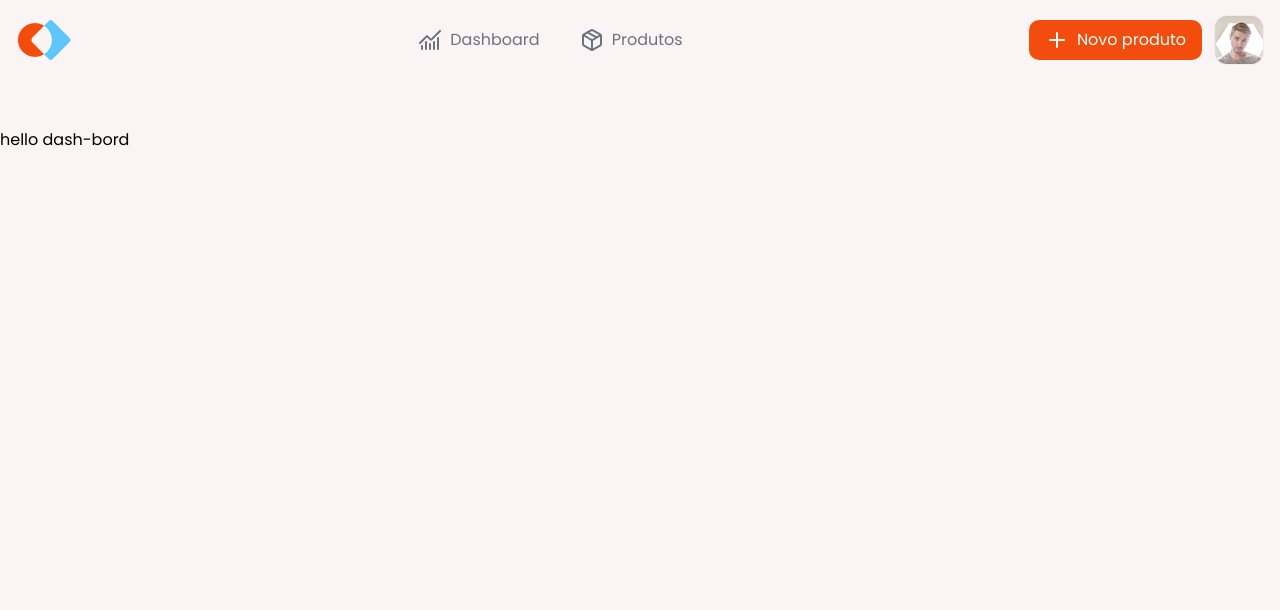
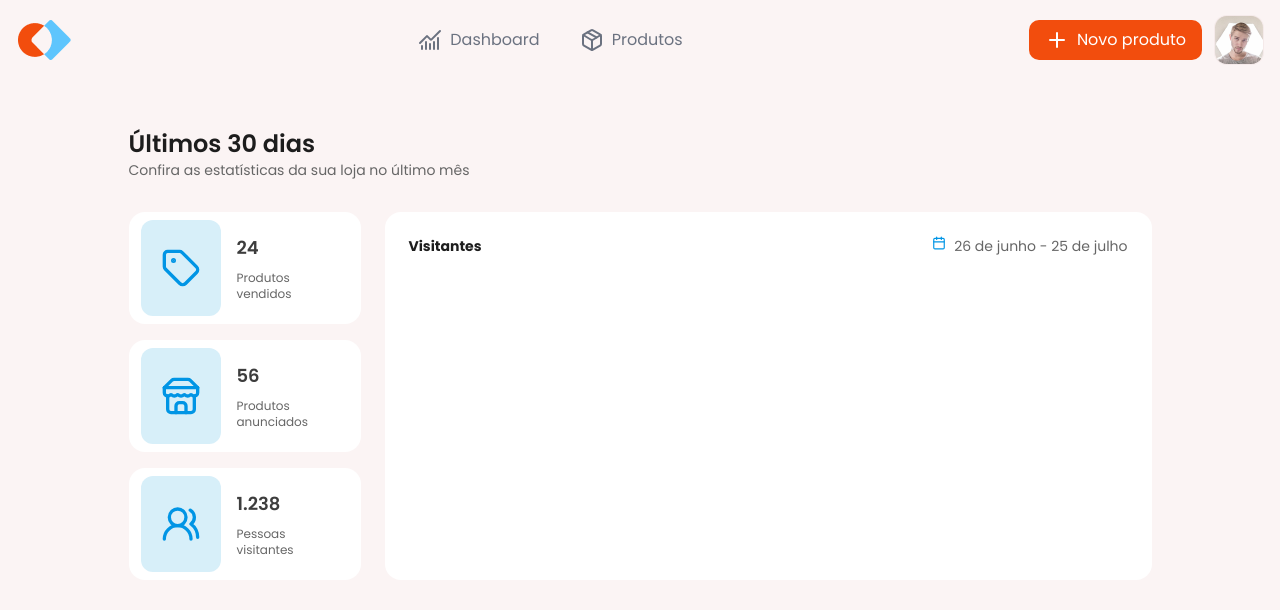
Before and after one commit to cesar7722a/Gestao-de-Marktplace, a React (Vite) app: page /dash-bord in a window 1280 px wide. Shown: the top 610 px of the page. Built offline with nearby package versions, Linux system fonts and the light colour scheme.

Commit message:
feat:estilizando a dash-bord

```diff
--- /dev/null
+++ b/src/pages/dash-bord/card-total-produtos.tsx
@@ -0,0 +1,11 @@
+interface CardToatalProdutosProps {
+  children: React.ReactNode;
+}
+
+export function CardToatalProdutos({ children }: CardToatalProdutosProps) {
+  return (
+    <div className="pl-3 pr-7 flex gap-4 bg-white h-28 items-center rounded-2xl">
+      {children}
+    </div>
+  );
+}
--- /dev/null
+++ b/src/pages/dash-bord/icon.tsx
@@ -0,0 +1,11 @@
+interface IconProps {
+  children: React.ReactNode;
+}
+
+export function Icon({ children }: IconProps) {
+  return (
+    <span className="rounded-xl bg-blueLight h-24 w-20 flex items-center justify-center">
+      {children}
+    </span>
+  );
+}
--- a/src/pages/dash-bord/index.tsx
+++ b/src/pages/dash-bord/index.tsx
@@ -1,3 +1,54 @@
+import { Calendar, Store, Tag, UsersRound } from "lucide-react";
+import { Container } from "../../components/container";
+import { HeaderText } from "../../components/headerText";
+import { CardToatalProdutos } from "./card-total-produtos";
+import { Icon } from "./icon";
+import { Text } from "./text";
+
 export function DashBord() {
-  return <div>hello dash-bord</div>;
+  return (
+    <Container>
+      <div>
+        <HeaderText
+          headerPrimary="Últimos 30 dias"
+          headerSecundary="Confira as estatísticas da sua loja no último mês"
+        />
+      </div>
+      <div className="flex gap-6">
+        <div className="space-y-4">
+          <CardToatalProdutos>
+            <Icon>
+              <Tag className="size-10 text-blueDark" />
+            </Icon>
+            <Text textPrimary="24" textSecundary="Produtos vendidos" />
+          </CardToatalProdutos>
+
+          <CardToatalProdutos>
+            <Icon>
+              <Store className="size-10 text-blueDark" />
+            </Icon>
+            <Text textPrimary="56" textSecundary="Produtos anunciados" />
+          </CardToatalProdutos>
+
+          <CardToatalProdutos>
+            <Icon>
+              <UsersRound className="size-10 text-blueDark" />
+            </Icon>
+            <Text textPrimary="1.238" textSecundary="Pessoas visitantes" />
+          </CardToatalProdutos>
+        </div>
+        <div className="w-[767px] px-6 pt-6 pb-5 bg-white rounded-2xl space-y-7">
+          <div className="flex justify-between">
+            <h1 className="text-sm text-textG font-bold">Visitantes</h1>
+            <span className="flex gap-2">
+              <Calendar className="size-[14px] text-blueDark" />
+              <h2 className="text-sm text-textPrimary">
+                26 de junho - 25 de julho
+              </h2>
+            </span>
+          </div>
+        </div>
+      </div>
+    </Container>
+  );
 }
--- /dev/null
+++ b/src/pages/dash-bord/text.tsx
@@ -0,0 +1,15 @@
+interface Text {
+  textPrimary: string;
+  textSecundary: string;
+}
+
+export function Text({ textPrimary, textSecundary }: Text) {
+  return (
+    <span className="space-y-2">
+      <h1 className="text-lg text-textSecondary font-semibold">
+        {textPrimary}
+      </h1>
+      <h2 className="text-xs text-textPrimary w-24">{textSecundary}</h2>
+    </span>
+  );
+}
--- a/tailwind.config.js
+++ b/tailwind.config.js
@@ -17,6 +17,8 @@ export default {
         bgBlue: "#009CF0",
         blueSengudary: "#5EC5FD",
         bgGeral: "#F5EAEA",
+        blueLight: "#D7EFF9",
+        blueDark: "#0095E5",
       },
     },
   },
```
